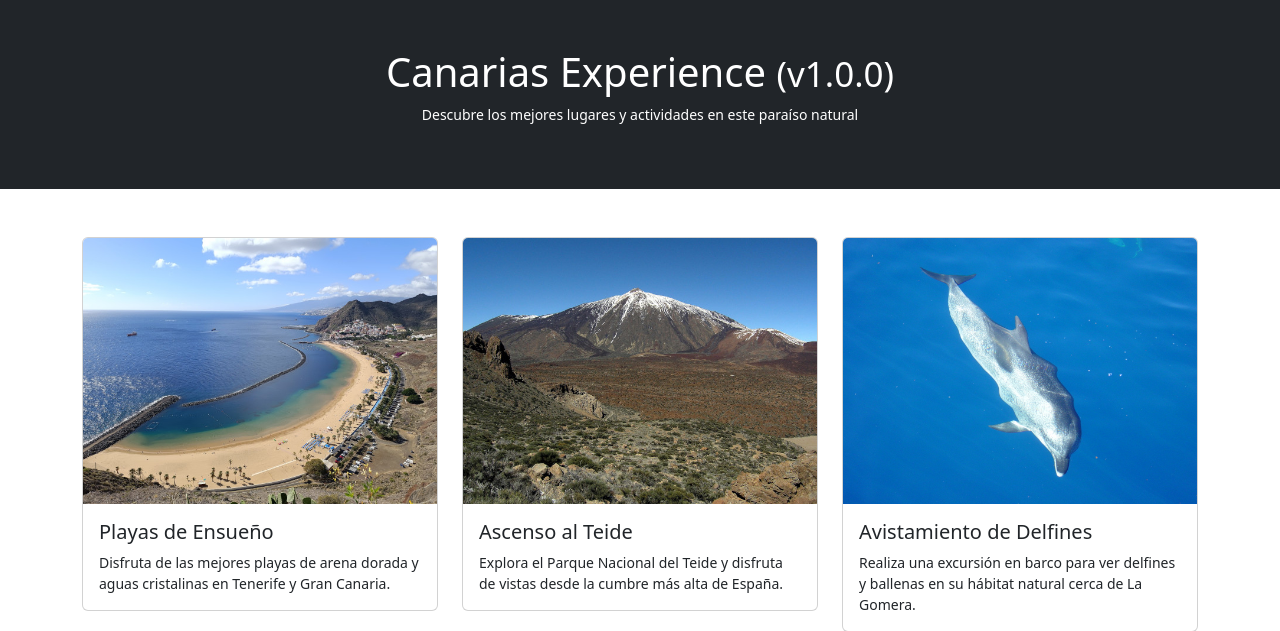
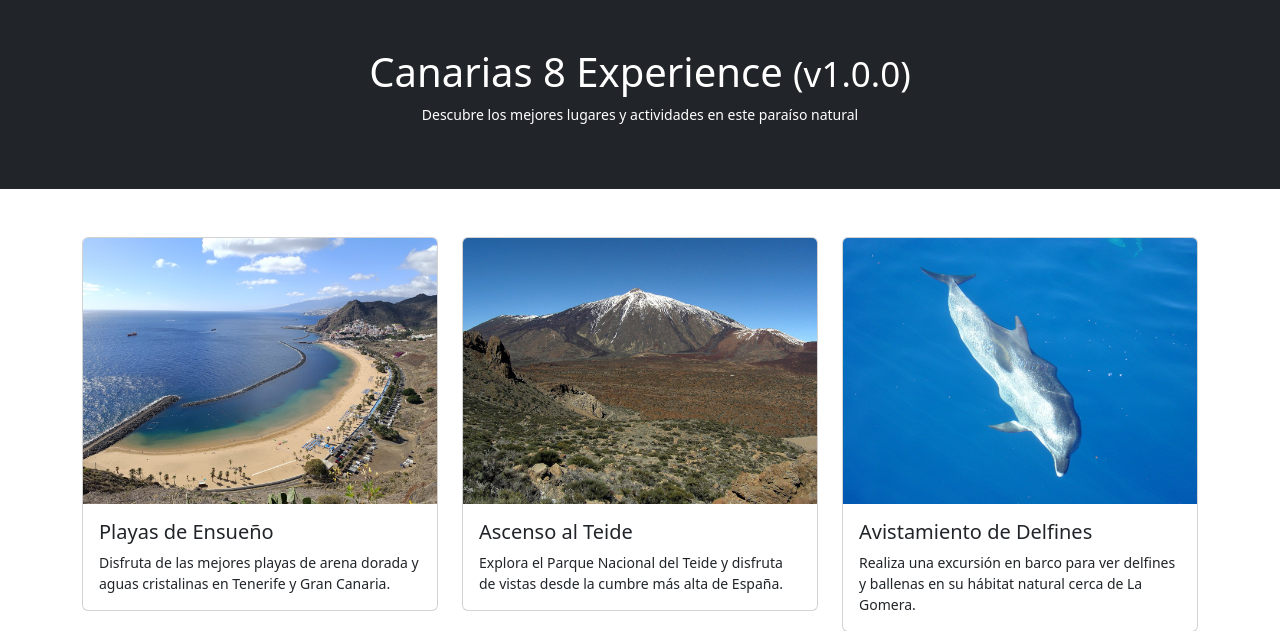
Before and after one commit to carmenclase/app-canarias-experience-py, a Flask app: page / in a window 1280 px wide. Shown: the top 631 px of the page. Run offline with Flask 3, Linux system fonts and the light colour scheme.

Commit message:
update title

```diff
--- a/templates/index.html
+++ b/templates/index.html
@@ -8,7 +8,7 @@
 </head>
 <body>
     <header class="bg-dark text-white text-center py-5">
-        <h1>Canarias Experience <small class="text-white">(v{{ version }})</h1>
+        <h1>Canarias 8 Experience <small class="text-white">(v{{ version }})</h1>
         <p>Descubre los mejores lugares y actividades en este paraíso natural</p>
     </header>
 
```
Also changed, not shown: .github/workflows/deploy.yaml (added).
